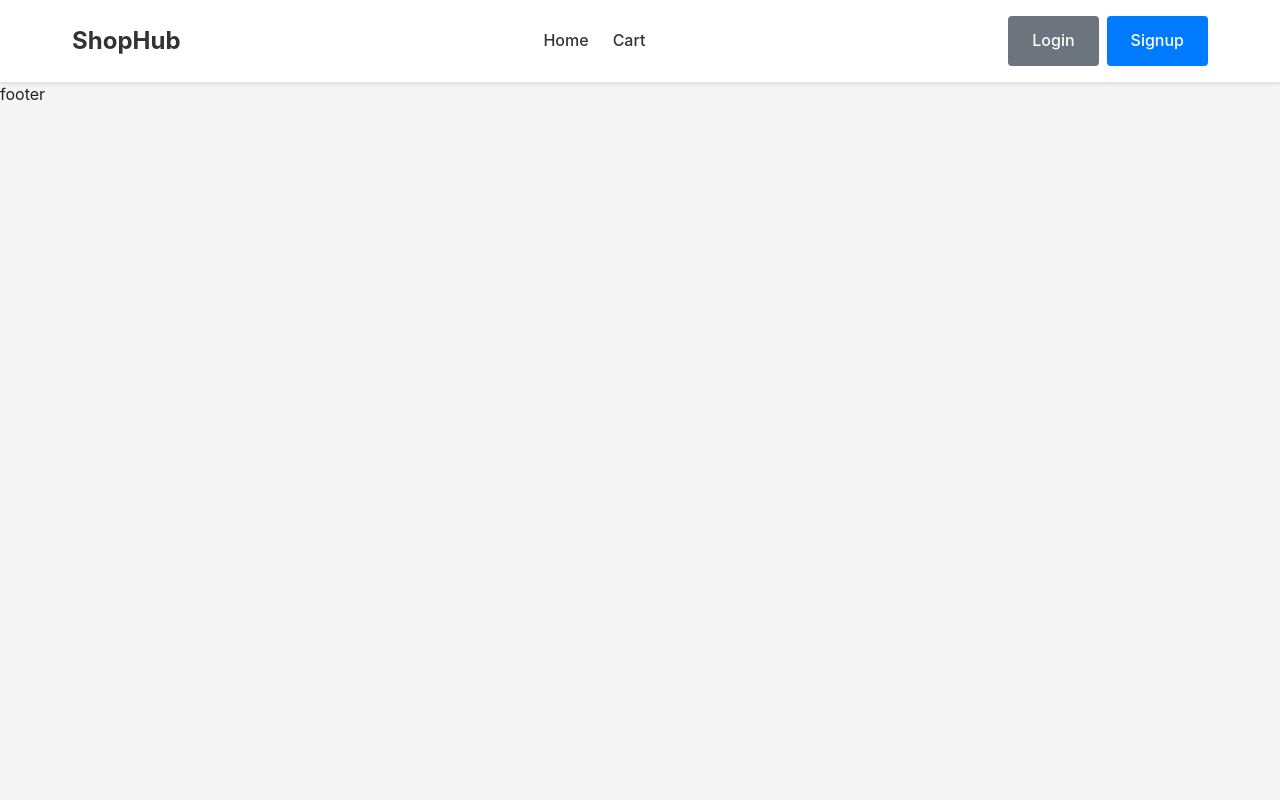
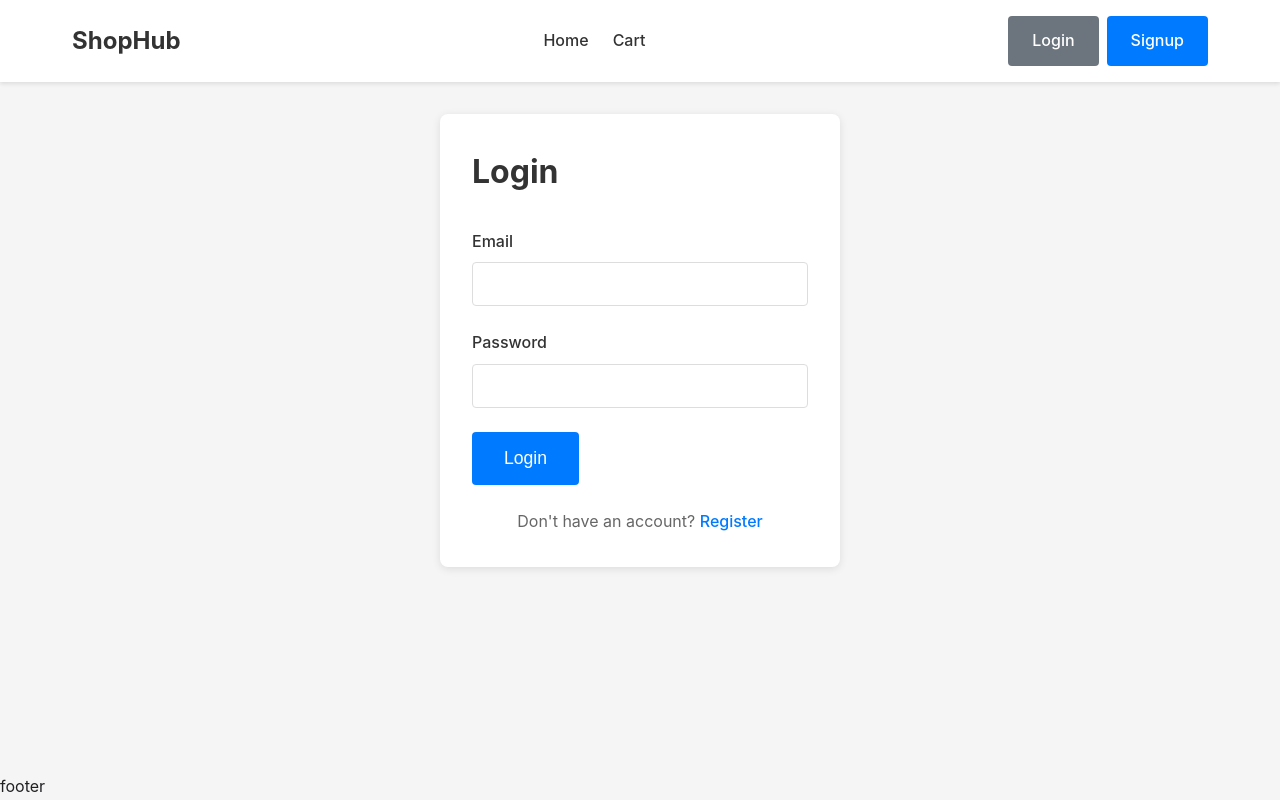
Before and after one commit to fady0118/ecommerce-website-react-repo, a React (Vite) app: page /auth/login in a window 1280 px wide. Built offline with nearby package versions, Linux system fonts and the light colour scheme.

Commit message:
added cartContext to save cartData for all users including add to cart method and updating the cart state whenever the user state changes added basic temporary checkout page, updated navbar auth buttons, added product details page

```diff
--- a/src/App.jsx
+++ b/src/App.jsx
@@ -1,23 +1,29 @@
 import "./App.css";
 import { Routes, Route } from "react-router-dom";
 import AuthProvider from "./context/AuthContext";
+import CartProvider from "./context/CartContext";
 import Home from "./pages/Home";
 import Auth from "./pages/Auth";
 import Checkout from "./pages/Checkout";
+import ProductDetails from "./pages/ProductDetails"
 import Navbar from "./components/Navbar";
 
 function App() {
   return (
       <AuthProvider>
+        <CartProvider>
         <div className="app">
           <Navbar />
           <Routes>
             <Route path="/" element={<Home />} />
-            <Route path="/auth" element={<Auth />} />
+            <Route path="/auth/:authMode" element={<Auth />} />
             <Route path="/checkout" element={<Checkout />} />
+            <Route path="/products/:id" element={<ProductDetails />} />
+            {/* <Route path="*" element={<Home />} /> */}
           </Routes>
           <footer>footer</footer>
         </div>
+        </CartProvider>
       </AuthProvider>
   );
 }
--- a/src/components/Navbar.jsx
+++ b/src/components/Navbar.jsx
@@ -1,9 +1,8 @@
-import { useContext } from "react";
 import { Link } from "react-router-dom";
-import { AuthContext } from "../context/AuthContext";
+import { useAuth } from "../context/AuthContext";
 
 function Navbar() {
-  const { user, logout } = useContext(AuthContext);
+  const { user, logout } = useAuth();
 
   return (
     <nav className="navbar">
@@ -22,7 +21,7 @@ function Navbar() {
         {user?.email ? (
           <div className="navbar-auth">
             <div className="navbar-auth-links">
-              <div>{user?.email}</div>
+              <div>Hello, {user?.email}</div>
               <button className="btn btn-secondary" onClick={logout}>
                 Logout
               </button>
@@ -31,10 +30,10 @@ function Navbar() {
         ) : (
           <div className="navbar-auth">
             <div className="navbar-auth-links">
-              <Link className="btn btn-secondary" to="/auth">
+              <Link className="btn btn-secondary" to="/auth/login">
                 Login
               </Link>
-              <Link className="btn btn-primary" to="/auth">
+              <Link className="btn btn-primary" to="/auth/signup">
                 Signup
               </Link>
             </div>
--- /dev/null
+++ b/src/components/ProductCard.jsx
@@ -0,0 +1,32 @@
+import { Link } from "react-router-dom";
+import { useCart } from "../context/CartContext";
+import { useAuth } from "../context/AuthContext";
+
+const Product = ({ product }) => {
+  const { user } = useAuth();
+  const currentUser = user?.email;
+  const { addToCart, cartItems } = useCart();
+  const productInCart = cartItems[currentUser]?.find(item=>item.id === product.id);
+  const productQuantityLabel = productInCart ? `(${productInCart.quantity})`:'';
+  return (
+    <div className="product-card">
+      <img className="product-card-image" src={product.image} alt={product.name} />
+      <div className="product-card-content">
+        <h3 className="product-card-name">{product.name}</h3>
+        <p className="product-card-price">{product.price}</p>
+        <div className="product-card-actions">
+          <Link className="btn btn-secondary" to={`/products/${product.id}`}>
+            View Details
+          </Link>
+          <button
+              className="btn btn-primary"
+              onClick={()=>addToCart(product.id)}>
+             Add to cart {productQuantityLabel}
+            </button>
+        </div>
+      </div>
+    </div>
+  );
+};
+
+export default Product;
--- a/src/context/AuthContext.jsx
+++ b/src/context/AuthContext.jsx
@@ -1,20 +1,21 @@
-import { createContext, useState } from "react";
+import { createContext, useContext, useEffect, useState } from "react";
+import { useCart } from "./CartContext";
 
 export const AuthContext = createContext(null);
 
 export default function AuthProvider({ children }) {
+
   let currentUserEmail = { email: localStorage.getItem("currentUserEmail") };
   if (!currentUserEmail.email) {
     currentUserEmail = null;
   }
   const [user, setUser] = useState(currentUserEmail);
-
   // we will use localStorage to hold users data
   // this is not generally a good option but this will do for this project
   function signUp(email, password) {
     let users = JSON.parse(localStorage.getItem("users") || "[]");
     if (users.length && users.some((user) => user.email === email)) {
-      return { success: false, error: "Email already exists" };
+      return { success: false, error: "User already exists" };
     }
     const newUser = { email, password };
     users.push(newUser);
@@ -31,7 +32,7 @@ export default function AuthProvider({ children }) {
   }
 
   function login(email, password) {
-    let users = JSON.parse(localStorage.getItem("users"));
+    let users = JSON.parse(localStorage.getItem("users") || "[]");
     const user = users.find((usr) => usr.email === email && usr.password === password);
     if (!user) {
       return { success: false, error: "Invalid email or password" };
@@ -42,3 +43,9 @@ export default function AuthProvider({ children }) {
   }
   return <AuthContext.Provider value={{ signUp, logout, login, user }}>{children}</AuthContext.Provider>;
 }
+
+// custom auth hook
+export function useAuth() {
+    const context = useContext(AuthContext)
+    return context;
+}
--- /dev/null
+++ b/src/context/CartContext.jsx
@@ -0,0 +1,88 @@
+import { createContext, useContext, useEffect, useState } from "react";
+import { useAuth } from "./AuthContext";
+
+export const CartContext = createContext(null);
+
+export default function CartProvider({ children }) {
+  const { user } = useAuth(); // {email:"userEmail"}
+  const [cartItems, setCartItems] = useState([]);
+
+  // update cart from localStorage
+  function updateCartItemsState() {
+    console.log("updating cart items...");
+    // if there's no user logged in
+    if (!user) {
+      console.log("no user found, returning");
+      // clear cartState
+      setCartItems([]);
+      return;
+    }
+    // check localStorage get userList update the cartItems State with the list
+    // get the cartItems from the localStorage
+    const savedCartList = JSON.parse(localStorage.getItem("cartItems") || "[]"); // [{userEmail:[{id:2, quantity:4},{...}] }]
+    console.log({ savedCartList });
+    // check if savedCartList includes the user's list
+    const currentUserCartItems = savedCartList.find((currentList) => Object.keys(currentList)[0] === user.email) || { [user.email]: [] };
+    console.log({ currentUserCartItems });
+    setCartItems(currentUserCartItems);
+  }
+
+  useEffect(() => {
+    // if the userState changes update the cart
+    updateCartItemsState();
+  }, [user]);
+
+  function addToCart(productId) {
+    // we need to get the current user from localStorage if there's none we tell the user to login
+    if (!user.email) {
+      alert("user must be logged in");
+      return;
+    }
+
+    // get the current cart state
+    const currentUserCartItems = cartItems;
+    console.log({ currentUserCartItems });
+
+    // check if product exists in the user's cartList
+    const existing = currentUserCartItems[user.email]?.find((item) => item.id === productId);
+    console.log({ existing });
+
+    // add item to cart
+    let updatedCartItems;
+    if (existing) {
+      const currentQuantity = existing.quantity;
+      updatedCartItems = currentUserCartItems[user.email].map((item) => (item.id === productId ? { id: productId, quantity: currentQuantity + 1 } : item));
+    } else {
+      updatedCartItems = currentUserCartItems[user.email] ? [...currentUserCartItems[user.email], { id: productId, quantity: 1 }] : [{ id: productId, quantity: 1 }];
+    }
+    console.log({ updatedCartItems });
+    const updatedUserCartList = { [user.email]: updatedCartItems };
+    // update the state
+    setCartItems(updatedUserCartList); // {userEmail:[{id:2, quantity:4},{...}] }
+
+    // save updated list to localStorage
+    // rn cartItem state is the current user items if we save it in localStorage it'll override other users
+    const savedCartList = JSON.parse(localStorage.getItem("cartItems") || "[]");
+    console.log({ savedCartList });
+    // @todo update userItems in the localStorage then save
+    const [currentKey] = Object.keys(updatedUserCartList);
+    console.log({ currentKey });
+    const existingIndex = savedCartList.findIndex((currentList) => currentKey in currentList);
+    let updatedCartList;
+    if (existingIndex === -1) {
+      updatedCartList = [...savedCartList, { [user.email]: updatedCartItems }]; //this only works if the user list doesn't exist
+    } else {
+      updatedCartList = savedCartList.map((currentList, index) => (index === existingIndex ? { [user.email]: updatedCartItems } : currentList)); //this only works if the user list doesn't exist
+    }
+    console.log({ updatedCartList });
+    localStorage.setItem("cartItems", JSON.stringify(updatedCartList));
+  }
+
+  return <CartContext.Provider value={{ cartItems, addToCart, updateCartItemsState }}>{children}</CartContext.Provider>;
+}
+
+// custom auth hook
+export function useCart() {
+  const context = useContext(CartContext);
+  return context;
+}
--- a/src/pages/Auth.jsx
+++ b/src/pages/Auth.jsx
@@ -1,18 +1,19 @@
-import { useContext, useEffect, useState } from "react";
+import { useEffect, useState } from "react";
 import { useForm } from "react-hook-form";
-import { AuthContext } from "../context/AuthContext";
-import { useNavigate } from "react-router-dom";
+import { useAuth } from "../context/AuthContext";
+import { useNavigate, useParams } from "react-router-dom";
+import { useCart } from "../context/CartContext";
+
 function AuthPage() {
-  const [mode, setMode] = useState("signup");
+  const {authMode} = useParams()
+  const [mode, setMode] = useState(authMode);
   const [error, setError] = useState(null);
-  const { signUp, login, logout, user } = useContext(AuthContext);
+  const { signUp, login, logout, user } = useAuth();
   const navigate = useNavigate();
 
-  useEffect(() => {
-    if (user) {
-      navigate("/");
-    }
-  }, []);
+  useEffect(()=>{
+    setMode(authMode)
+  },[authMode])
 
   const {
     register,
@@ -27,7 +28,11 @@ function AuthPage() {
     } else {
       result = login(data.email, data.password);
     }
-    result.success ? navigate("/") : setError(result.error);
+    if (result.success) {
+      navigate("/");
+    } else {
+      setError(result.error);
+    }
   }
 
   return (
--- a/src/pages/Checkout.jsx
+++ b/src/pages/Checkout.jsx
@@ -1,7 +1,44 @@
+import { Link } from "react-router-dom";
+import { useAuth } from "../context/AuthContext";
+import { useCart } from "../context/CartContext";
+import { getProductById, getProducts } from "../data/products";
+
 function CheckoutPage() {
+  const {user} = useAuth()
+  const { cartItems, updateCartItemsState } = useCart(); // [currentUser:{id:2, quantity:4},{...}] -> { id, image, name, description, price, quantity, total_price }
+
+  if(!user){
+    return (
+      <>
+       <h1>User not logged in</h1>
+       <Link to="/auth/login" style={{fontSize:"3rem"}}>login</Link>
+      </>
+    )
+  }
+
+  if(!cartItems[user.email]){
+    updateCartItemsState()
+  }
+  // we need to grab each item details from the data/products.js
+  const cartItemsDetails = cartItems[user.email]?.map(item=>{
+    const itemDetails =  getProductById(item.id);
+    itemDetails.quantity = item.quantity;
+    return itemDetails
+  }); // { id, image, name, description, price, quantity }
+  console.log({cartItemsDetails})
+
   return (
     <>
       <h1>CheckoutPage</h1>
+        {cartItemsDetails?.map((item,index)=>{
+          return(
+            <div key={index}>
+              <h2>{item.name}</h2>
+              <img src={item.image}></img>
+              <p>Price: ${item.price*item.quantity}</p>
+            </div>
+          )
+        })}
     </>
   );
 }
--- a/src/pages/Home.jsx
+++ b/src/pages/Home.jsx
@@ -1,5 +1,5 @@
 import { getProducts } from "../data/products.js";
-import Product from "../components/Product.jsx"
+import Product from "../components/ProductCard.jsx"
 import { Link } from "react-router-dom";
 
 function HomePage() {
--- /dev/null
+++ b/src/pages/ProductDetails.jsx
@@ -0,0 +1,47 @@
+import { useNavigate, useParams } from "react-router-dom";
+import { getProductById } from "../data/products";
+import { useEffect, useState } from "react";
+import { useCart } from "../context/CartContext";
+import { useAuth } from "../context/AuthContext";
+
+const ProductDetails = () => {
+  const { id } = useParams();
+  const [product, setProduct] = useState(null);
+  const navigate = useNavigate();
+  const { addToCart, cartItems } = useCart();
+  const { user } = useAuth();
+  useEffect(() => {
+    const foundProduct = getProductById(id);
+    if (!foundProduct) {
+      navigate("/");
+      return;
+    }
+    setProduct(foundProduct);
+  }, [id]);
+
+  if(!product) {
+    return <h1>Loading</h1>
+  }
+  const productInCart = cartItems[user?.email]?.find(item=>item.id === product.id);
+  const productQuantityLabel = productInCart ? `(${productInCart.quantity})`:'';
+
+  return (
+    <div className="page">
+      <div className="container">
+        <div className="product-detail">
+          <div className="product-detail-image">
+            <img src={product.image} alt={product.name} />
+          </div>
+          <div className="product-detail-content">
+            <h1 className="product-detail-name">{product.name}</h1>
+            <p className="product-detail-price">${product.price}</p>
+            <p className="product-detail-description">{product.description}</p>
+            <button className="btn btn-primary" onClick={()=>addToCart(product.id)}>Add to Cart {productQuantityLabel}</button>
+          </div>
+        </div>
+      </div>
+    </div>
+  );
+};
+
+export default ProductDetails;
```
Also changed, not shown: src/App.css (+10 -1 lines), src/components/Product.jsx (deleted, +0 -18 lines), 1 other file (tests, documents, lock files or other folders).
